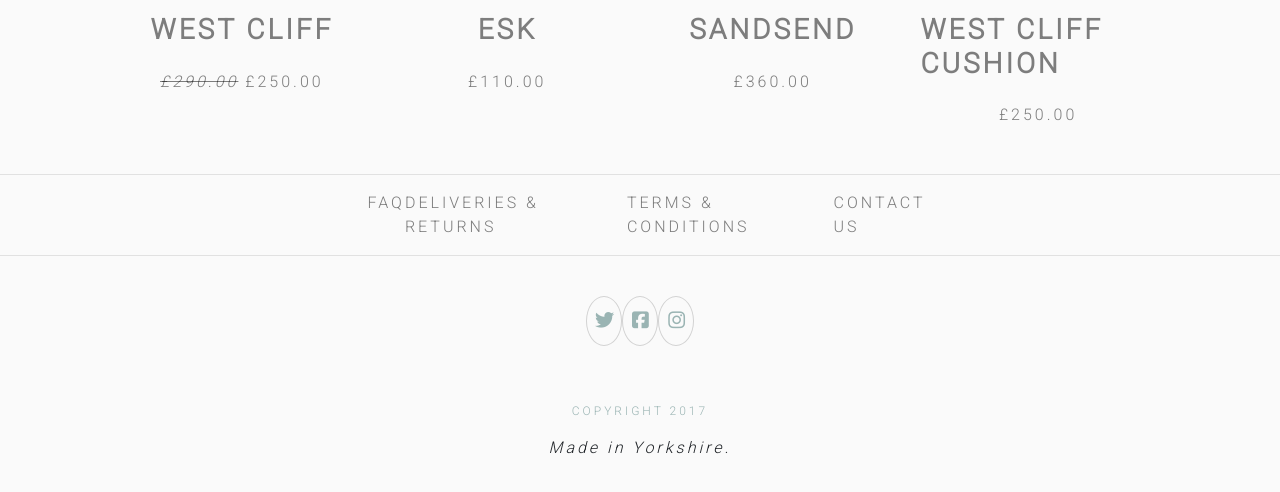
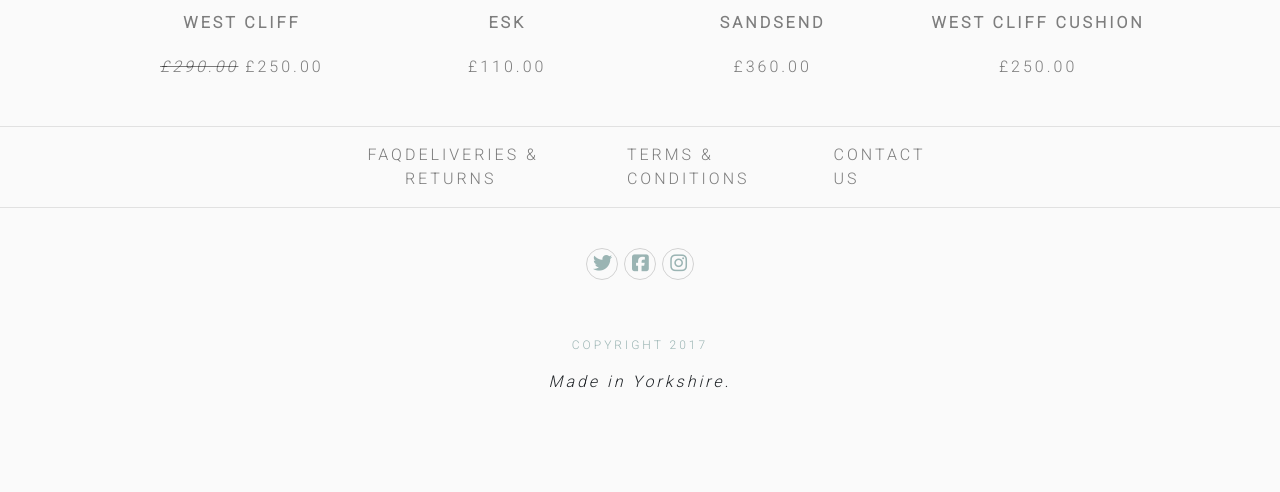
Before and after one commit to BenOrton1/WelfordTest, a plain HTML site: page index.html in a window 1280 px wide. Shown: the part 1476-1968 px from the top of the page. Drawn offline with nearby package versions, Linux system fonts and the light colour scheme.

Commit message:
changes to .large-text .social-row and .circle to improve responciveness and font change on image row 3

```diff
--- a/Assets/css/_footer.scss
+++ b/Assets/css/_footer.scss
@@ -4,8 +4,8 @@
     li{
         border: 1px solid #00000029;
         border-radius: 50%;
-        height: 50px;
-        width: 50px;
+        height: 2em;
+        width: 2em;
         display:flex;
         align-items: center;
         justify-content:center;
--- a/Assets/css/_images.scss
+++ b/Assets/css/_images.scss
@@ -2,7 +2,7 @@
     background-position: center;
     background-repeat: no-repeat;
     background-size: cover;
-    min-height: 30vh;
+    min-height: 40vh;
     transition: all .5s ease-in-out;
     -moz-transition: all .5s ease-in-out;
     -webkit-transition: all .5s ease-in-out;
@@ -10,7 +10,7 @@
 
 .blue-background {
     background-color: $lightBlue;
-    min-height: 30vh;
+    min-height: 40vh;
     display: flex;
     align-items: center;
     justify-content: center;
@@ -71,10 +71,13 @@
     height: 50px;
     border-radius: 50%;
     line-height: 50px;
-    top: -25px;
+    top: -10px;
     left: 50%;
     transform: translateX(-50%);
     font-style: italic;
+    @media (min-width:992px) {
+        top: -25px;
+    }
 }
 
 
--- a/Assets/css/_text.scss
+++ b/Assets/css/_text.scss
@@ -15,6 +15,9 @@
 .light_text{
     color: $lightBlue;
     font-size: 75%;
+}
+.small-h3{
+    font-size:1em;
 }
 
 .textbox {
@@ -60,8 +63,10 @@
     font-size: 3em;
     margin: 0;
     line-height: 1em;
-
     @media (min-width:992px) {
+        font-size: 5em;
+    }
+    @media (min-width:1200px) {
         font-size: 7em;
     }
 }
--- a/index.html
+++ b/index.html
@@ -19,7 +19,7 @@
         </div>
         <div class="row justify-content-center">
             <div class="col-10">
-                <nav class="navbar navbar-expand-lg navbar-light bg-light ">
+                <nav class="navbar navbar-expand-lg navbar-light bg-light justify-content-center">
                     <button class="navbar-toggler" type="button" data-toggle="collapse"
                         data-target="#navbarTogglerDemo01" aria-controls="navbarTogglerDemo01" aria-expanded="false"
                         aria-label="Toggle navigation">
@@ -152,7 +152,7 @@
                     <a href="#">
 
                         <div class="row justify-content-center">
-                            <h3 class="uppercase bold">west cliff</h3>
+                            <h3 class="uppercase bold small-h3">west cliff</h3>
                         </div>
                         <div class="row justify-content-center">
                             <p>
@@ -166,7 +166,7 @@
                     </div>
                     <a href="#">
                         <div class="row justify-content-center">
-                            <h3 class="uppercase bold">esk</h3>
+                            <h3 class="uppercase bold small-h3">esk</h3>
                         </div>
                         <div class="row justify-content-center">
                             <p>
@@ -180,7 +180,7 @@
                         <div class="background-image-3 background-7">
                         </div>
                         <div class="row justify-content-center">
-                            <h3 class="uppercase bold">sandsend</h3>
+                            <h3 class="uppercase bold small-h3">sandsend</h3>
                         </div>
                         <div class="row justify-content-center">
                             <p>
@@ -194,7 +194,7 @@
                         <div class=" background-image-3 background-8">
                         </div>
                         <div class="row justify-content-center">
-                            <h3 class="uppercase bold">west cliff cushion</h3>
+                            <h3 class="uppercase bold small-h3">west cliff cushion</h3>
                         </div>
                         <div class="row justify-content-center">
                             <p>
@@ -229,7 +229,7 @@
         </div>
         <hr class="no-margin">
         <div class="row justify-content-center">
-            <div class="col-ex col-md-2">
+            <div class="col-ex col-md-4 col-lg-3 col-xl-2">
                 <ul class="social-row navbar-space">
                     <li>
                         <a class="social" href="#"><i class="fab fa-twitter"></i></a>
```
Also changed, not shown: Assets/css/styles.css, 1 other file.
